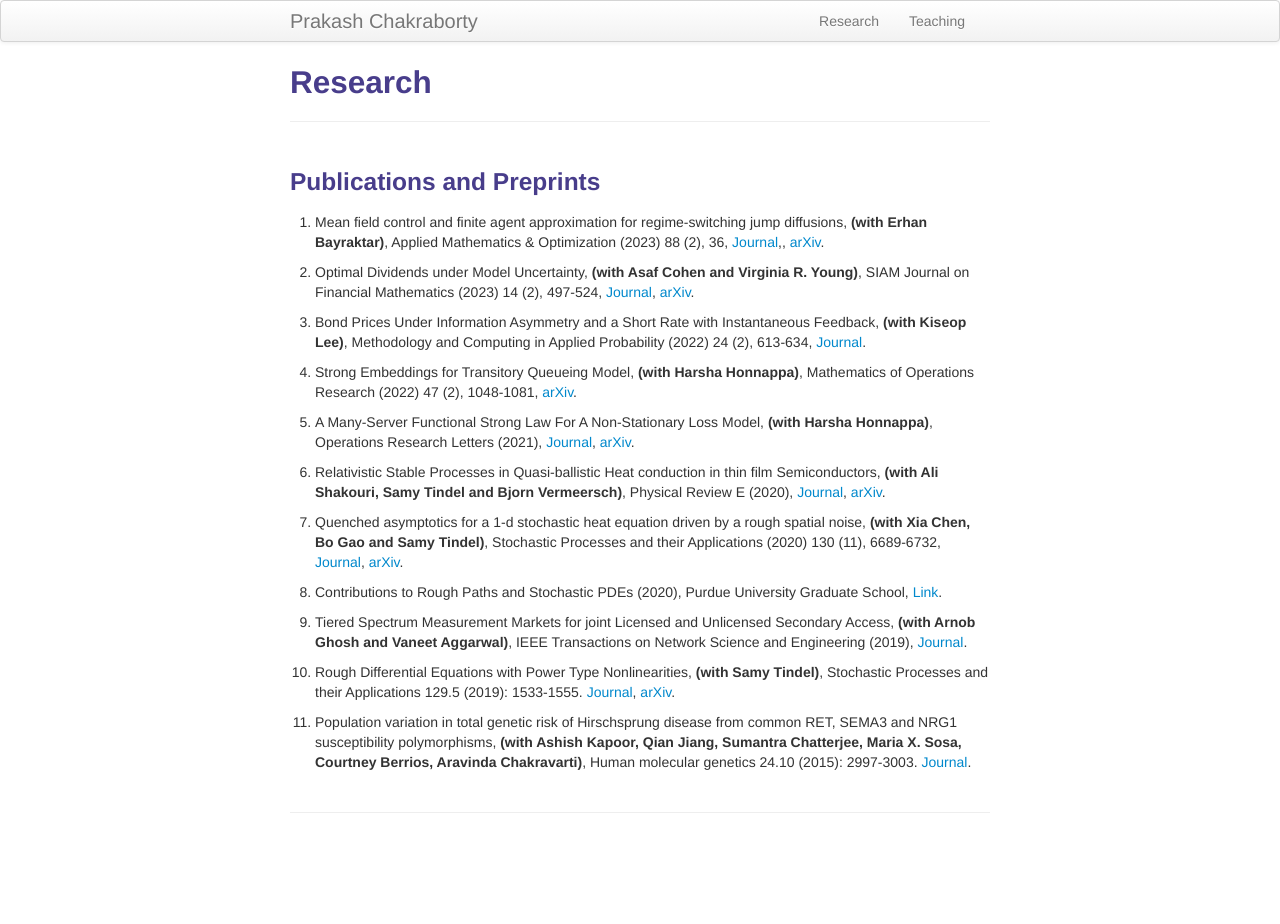
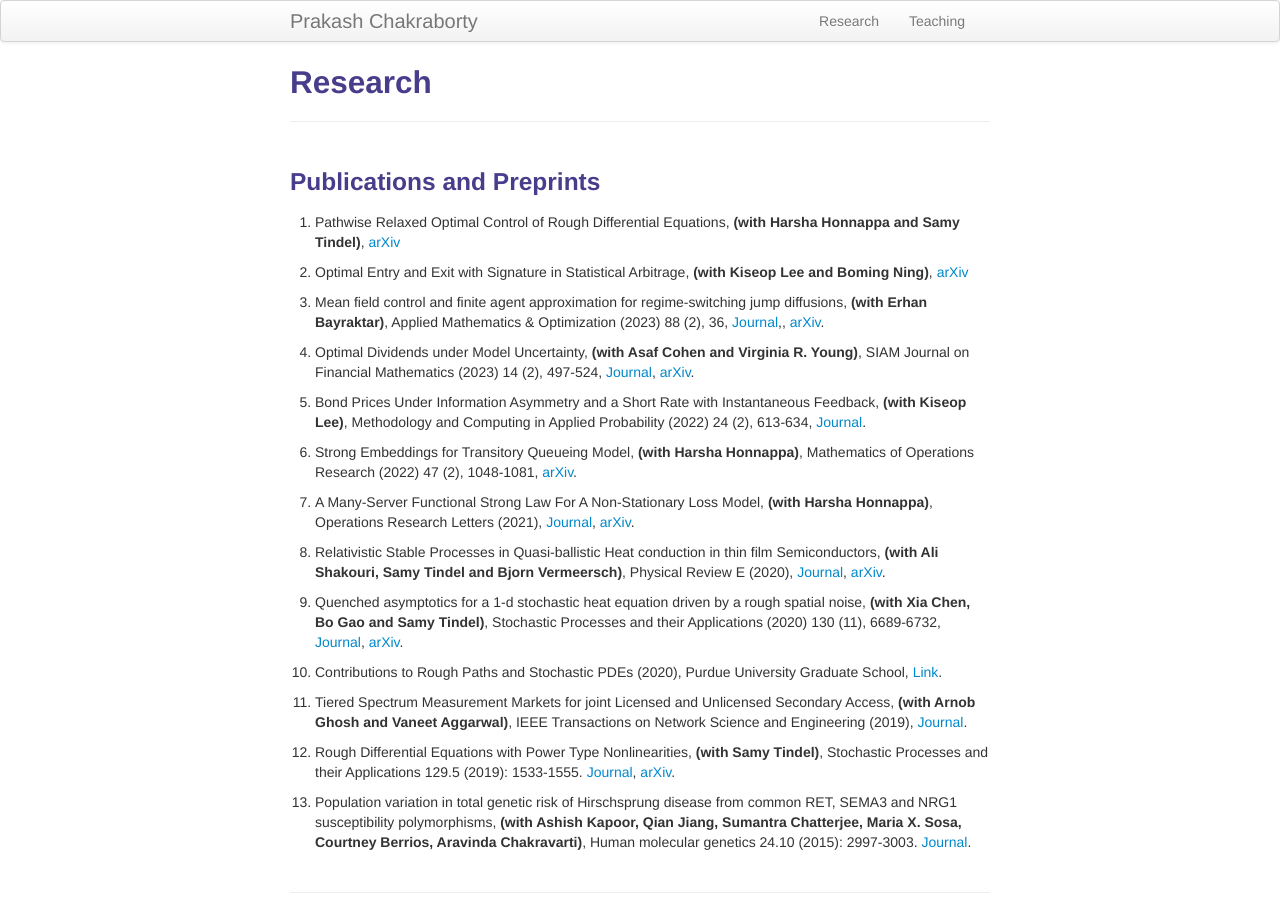
Before and after one commit to prakashchakraborty/prakashchakraborty.github.io, a Jekyll site: the page built from pages/research.md, in a window 1280 px wide. Built offline with Jekyll 4.4.1, drawn with Linux system fonts in a browser that asks for light colours; before the commit the page ends 900 px from its top, so only the background shows below that.

Commit message:
Update research.md

```diff
--- a/pages/research.md
+++ b/pages/research.md
@@ -6,7 +6,7 @@ description: Prakash Chakraborty's research
 <!--
 <h3>Research Interests</h3>
 
- I have a broad research interest in Probability and Stochastic Processes. During my postdoc I have worked on topics in stochastic control including optimal dividend allocation with <a href="https://sites.google.com/site/asafcohentau/">Prof. Asaf Cohen</a> and <a href="https://lsa.umich.edu/math/people/faculty/vryoung.html">Prof. Virginia Young</a>, and mean field control with finite agent approximations for regime switching jump diffusions with <a href="https://sites.lsa.umich.edu/erhan/">Prof. Erhan Bayraktar</a>. During my PhD I worked with <a href="https://www.math.purdue.edu/~stindel/">Prof. Samy Tindel</a> on Rough Paths, SDEs and SPDEs (in particular the parabolic Anderson model). In addition I worked on modeling heat conduction in semiconductors at small length-time scales which involved working with Levy processes. With <a href="https://www.stat.purdue.edu/~kiseop/">Prof. Kiseop Lee</a> I have worked on topics in mathematical finance including option pricing under partial information, statistical arbitrage and models for interactive markets. I have also worked on queuing theory, in particular, strong approximations and functional limits of some stochastic dynamic systems with <a href="https://engineering.purdue.edu/SSL/about">Prof. Harsha Honnappa</a>.
+I have a broad research interest in Probability and Stochastic Processes. During my postdoc I have worked on topics in stochastic control including optimal dividend allocation with <a href="https://sites.google.com/site/asafcohentau/">Prof. Asaf Cohen</a> and <a href="https://lsa.umich.edu/math/people/faculty/vryoung.html">Prof. Virginia Young</a>, and mean field control with finite agent approximations for regime switching jump diffusions with <a href="https://sites.lsa.umich.edu/erhan/">Prof. Erhan Bayraktar</a>. During my PhD I worked with <a href="https://www.math.purdue.edu/~stindel/">Prof. Samy Tindel</a> on Rough Paths, SDEs and SPDEs (in particular the parabolic Anderson model). In addition I worked on modeling heat conduction in semiconductors at small length-time scales which involved working with Levy processes. With <a href="https://www.stat.purdue.edu/~kiseop/">Prof. Kiseop Lee</a> I have worked on topics in mathematical finance including option pricing under partial information, statistical arbitrage and models for interactive markets. I have also worked on queuing theory, in particular, strong approximations and functional limits of some stochastic dynamic systems with <a href="https://engineering.purdue.edu/SSL/about">Prof. Harsha Honnappa</a>.
 
 My future plans are as follows:
 
@@ -19,29 +19,33 @@ These could be achieved by considering different models arising out of applicati
 
 <h3>Publications and Preprints</h3>
 
-1. Mean field control and finite agent approximation for regime-switching jump diffusions, **(with Erhan Bayraktar)**, Applied Mathematics & Optimization (2023) 88 (2), 36, <a href="https://doi.org/10.1007/s00245-023-10015-3">Journal</a>,, <a href="https://arxiv.org/abs/2109.09134">arXiv</a>.
+13. Pathwise Relaxed Optimal Control of Rough Differential Equations, **(with Harsha Honnappa and Samy Tindel)**, <a href="https://doi.org/10.48550/arXiv.2402.17900">arXiv</a>
 
-2. Optimal Dividends under Model Uncertainty, **(with Asaf Cohen and Virginia R. Young)**, SIAM Journal on Financial Mathematics (2023) 14 (2), 497-524, <a href="https://doi.org/10.1137/21M1447453">Journal</a>, <a href="https://arxiv.org/abs/2109.09137">arXiv</a>.
+12. Optimal Entry and Exit with Signature in Statistical Arbitrage, **(with Kiseop Lee and Boming Ning)**, <a href="https://doi.org/10.48550/arXiv.2309.16008">arXiv</a>
 
-3. Bond Prices Under Information Asymmetry and a Short Rate with Instantaneous Feedback, **(with Kiseop Lee)**, Methodology and Computing in Applied Probability (2022) 24 (2), 613-634, <a href="https://doi.org/10.1093/hmg/ddv051](https://doi.org/10.1007/s11009-021-09922-1">Journal</a>.
+11. Mean field control and finite agent approximation for regime-switching jump diffusions, **(with Erhan Bayraktar)**, Applied Mathematics & Optimization (2023) 88 (2), 36, <a href="https://doi.org/10.1007/s00245-023-10015-3">Journal</a>,, <a href="https://arxiv.org/abs/2109.09134">arXiv</a>.
 
-4. Strong Embeddings for Transitory Queueing Model, **(with Harsha Honnappa)**, Mathematics of Operations Research (2022) 47 (2), 1048-1081,
+10. Optimal Dividends under Model Uncertainty, **(with Asaf Cohen and Virginia R. Young)**, SIAM Journal on Financial Mathematics (2023) 14 (2), 497-524, <a href="https://doi.org/10.1137/21M1447453">Journal</a>, <a href="https://arxiv.org/abs/2109.09137">arXiv</a>.
+
+9. Bond Prices Under Information Asymmetry and a Short Rate with Instantaneous Feedback, **(with Kiseop Lee)**, Methodology and Computing in Applied Probability (2022) 24 (2), 613-634, <a href="https://doi.org/10.1093/hmg/ddv051](https://doi.org/10.1007/s11009-021-09922-1">Journal</a>.
+
+8. Strong Embeddings for Transitory Queueing Model, **(with Harsha Honnappa)**, Mathematics of Operations Research (2022) 47 (2), 1048-1081,
 <a href="https://arxiv.org/abs/1906.06740">arXiv</a>.
 
-5. A Many-Server Functional Strong Law For A Non-Stationary Loss Model, **(with Harsha Honnappa)**, Operations Research Letters (2021), <a href="https://doi.org/10.1016/j.orl.2021.03.004">Journal</a>, <a href="https://arxiv.org/abs/1912.13067">arXiv</a>.
+7. A Many-Server Functional Strong Law For A Non-Stationary Loss Model, **(with Harsha Honnappa)**, Operations Research Letters (2021), <a href="https://doi.org/10.1016/j.orl.2021.03.004">Journal</a>, <a href="https://arxiv.org/abs/1912.13067">arXiv</a>.
 
 6. Relativistic Stable Processes in Quasi-ballistic Heat conduction in thin film Semiconductors, **(with Ali Shakouri, Samy Tindel and Bjorn Vermeersch)**, Physical Review E (2020), <a href="https://doi.org/10.1103/PhysRevE.101.042110">Journal</a>, <a href="https://arxiv.org/abs/1907.12676">arXiv</a>.
 
-7. Quenched asymptotics for a 1-d stochastic heat equation driven by a rough spatial noise, **(with Xia Chen,  Bo Gao and Samy Tindel)**,
+5. Quenched asymptotics for a 1-d stochastic heat equation driven by a rough spatial noise, **(with Xia Chen,  Bo Gao and Samy Tindel)**,
 Stochastic Processes and their Applications (2020) 130 (11), 6689-6732, <a href="https://doi.org/10.1016/j.spa.2020.06.007">Journal</a>, <a href="https://arxiv.org/abs/1810.04212">arXiv</a>.
 
-8. Contributions to Rough Paths and Stochastic PDEs (2020), Purdue University Graduate School, <a href="https://hammer.purdue.edu/articles/thesis/Contributions_to_Rough_Paths_and_Stochastic_PDEs/12720878">Link</a>.
+4. Contributions to Rough Paths and Stochastic PDEs (2020), Purdue University Graduate School, <a href="https://hammer.purdue.edu/articles/thesis/Contributions_to_Rough_Paths_and_Stochastic_PDEs/12720878">Link</a>.
 
-9. Tiered Spectrum Measurement Markets for  joint Licensed and Unlicensed Secondary Access, **(with Arnob Ghosh and Vaneet Aggarwal)**, IEEE Transactions on Network Science and Engineering (2019), <a href="https://doi.org/10.1109/TNSE.2019.2921782">Journal</a>.
+3. Tiered Spectrum Measurement Markets for  joint Licensed and Unlicensed Secondary Access, **(with Arnob Ghosh and Vaneet Aggarwal)**, IEEE Transactions on Network Science and Engineering (2019), <a href="https://doi.org/10.1109/TNSE.2019.2921782">Journal</a>.
 
-10. Rough Differential Equations with Power Type Nonlinearities, **(with Samy Tindel)**, Stochastic Processes and their Applications 129.5 (2019): 1533-1555. <a href="https://doi.org/10.1016/j.spa.2018.05.010">Journal</a>, <a href="https://arxiv.org/abs/1708.04659">arXiv</a>.
+2. Rough Differential Equations with Power Type Nonlinearities, **(with Samy Tindel)**, Stochastic Processes and their Applications 129.5 (2019): 1533-1555. <a href="https://doi.org/10.1016/j.spa.2018.05.010">Journal</a>, <a href="https://arxiv.org/abs/1708.04659">arXiv</a>.
 
-11. Population variation in total genetic risk of Hirschsprung disease from common RET, SEMA3 and NRG1 susceptibility polymorphisms, **(with Ashish Kapoor, Qian Jiang, Sumantra Chatterjee, Maria X. Sosa, Courtney Berrios, Aravinda Chakravarti)**, Human molecular genetics 24.10 (2015): 2997-3003. <a href="https://doi.org/10.1093/hmg/ddv051">Journal</a>.
+1. Population variation in total genetic risk of Hirschsprung disease from common RET, SEMA3 and NRG1 susceptibility polymorphisms, **(with Ashish Kapoor, Qian Jiang, Sumantra Chatterjee, Maria X. Sosa, Courtney Berrios, Aravinda Chakravarti)**, Human molecular genetics 24.10 (2015): 2997-3003. <a href="https://doi.org/10.1093/hmg/ddv051">Journal</a>.
 
 
 
```
